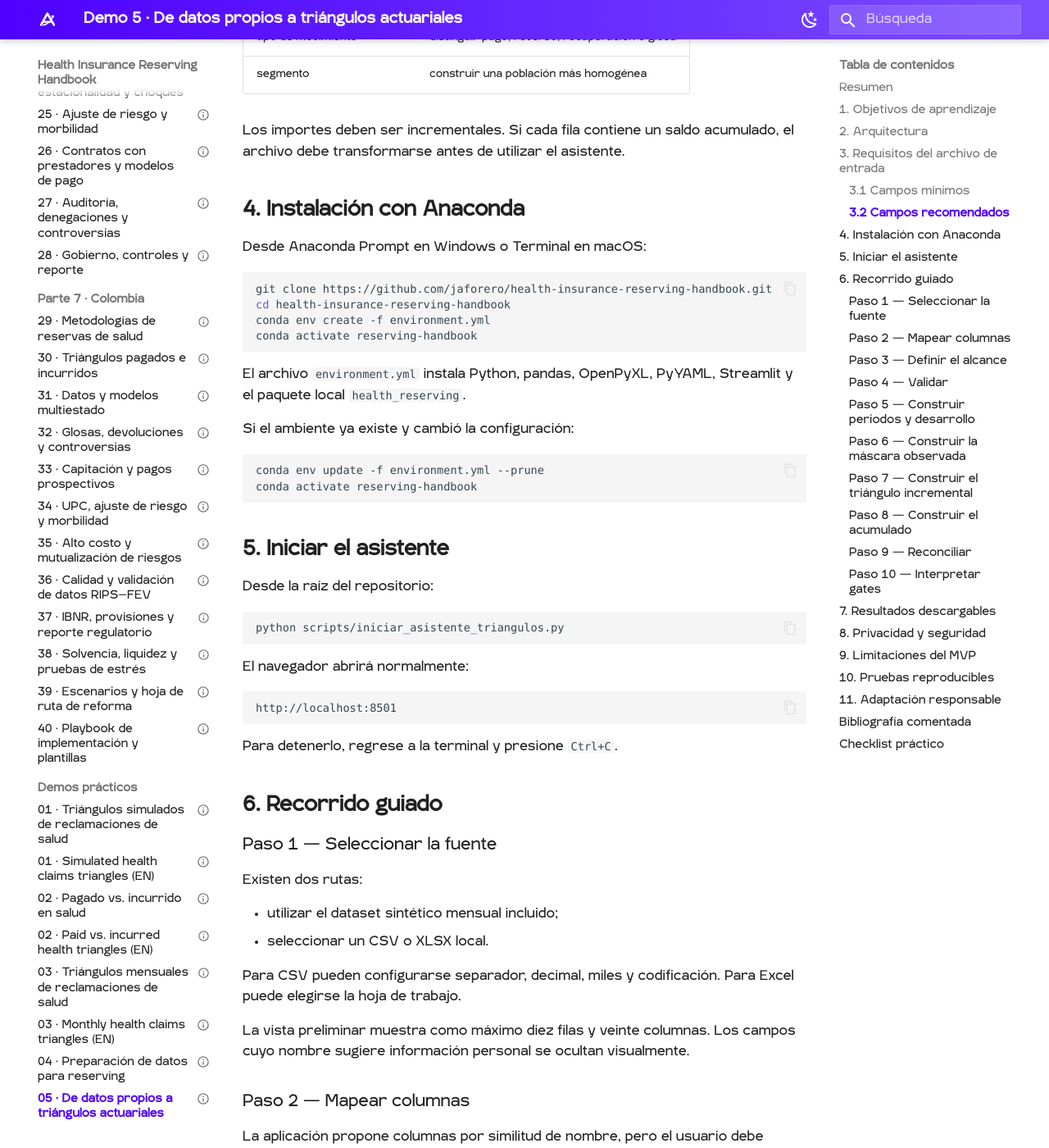
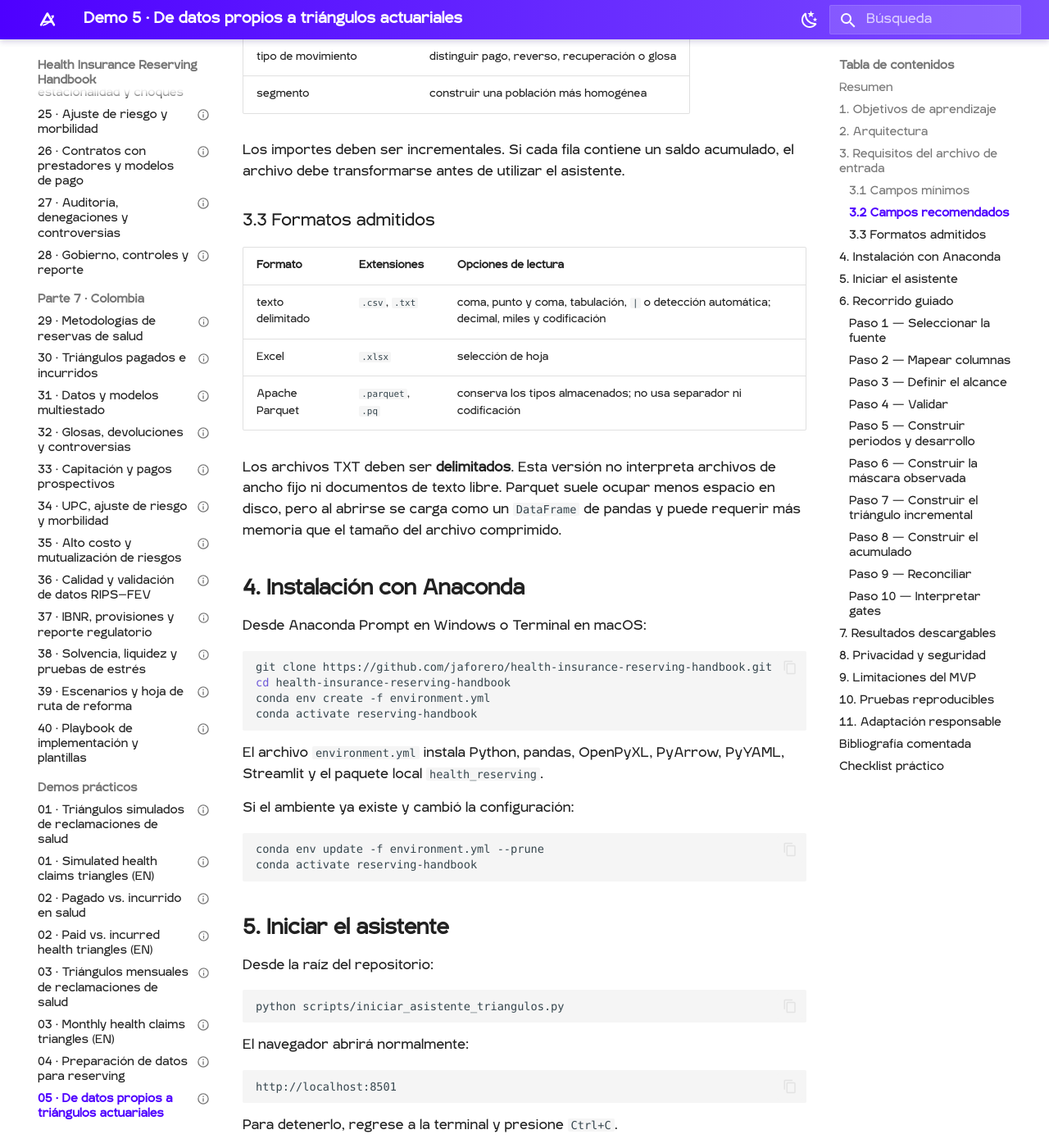
Before and after one commit to jaforero/health-insurance-reserving-handbook, an MkDocs documentation site: the page built from docs/examples/05-demo-datos-propios-triangulos-actuariales.md, in a window 1280 px wide and 1400 px high, scrolled down 2790 px. Shown: the whole window at 82% size. Built offline with MkDocs 1.6.1 and Material for MkDocs 9.7.7, drawn with Linux system fonts in a browser that asks for light colours; some of the changed text lies outside the part shown.

Commit message:
feat: add TXT and Parquet support to Demo 5

````diff
--- a/docs/examples/05-demo-datos-propios-triangulos-actuariales.md
+++ b/docs/examples/05-demo-datos-propios-triangulos-actuariales.md
@@ -1,11 +1,11 @@
 ---
 title: "Demo 5 · De datos propios a triángulos actuariales"
-description: "Asistente local en Streamlit para mapear, validar y transformar archivos CSV o Excel del usuario en triángulos incrementales y acumulados reproducibles."
+description: "Asistente local en Streamlit para mapear, validar y transformar archivos CSV, TXT delimitado, Excel o Parquet del usuario en triángulos incrementales y acumulados reproducibles."
 chapter: "demo-datos-propios-triangulos"
 part: "examples"
 language: "es"
 status: "draft"
-version: "0.1.0"
+version: "0.1.1"
 last_updated: "2026-07-15"
 tags:
   - demo
@@ -30,8 +30,9 @@ related_chapters:
 ## Resumen
 
 Este demo convierte el contenido conceptual de los demos 3 y 4 en un asistente local para
-principiantes. El usuario selecciona un archivo CSV o Excel, mapea sus columnas, confirma las
-definiciones de negocio y construye triángulos incrementales y acumulados sin modificar código.
+principiantes. El usuario selecciona un archivo CSV, TXT delimitado, Excel o Parquet, mapea sus
+columnas, confirma las definiciones de negocio y construye triángulos incrementales y acumulados
+sin modificar código.
 
 El flujo se ejecuta en el ambiente de Anaconda y abre una interfaz de Streamlit en
 `http://localhost:8501`. El archivo fuente no se envía a GitHub ni se guarda automáticamente
@@ -64,7 +65,7 @@ Al finalizar el ejercicio, el usuario podrá:
 
 ```mermaid
 flowchart TD
-    A["Archivo CSV o XLSX"] --> B["Interfaz local Streamlit"]
+    A["CSV, TXT, XLSX o Parquet"] --> B["Interfaz local Streamlit"]
     B --> C["Mapeo y validación"]
     C --> D["Núcleo health_reserving"]
     D --> E["Triángulos y gates"]
@@ -79,7 +80,7 @@ apps/triangle_workshop.py
 
 src/health_reserving/
     config.py       Configuración reproducible.
-    ingestion.py    Lectura local de CSV y XLSX.
+    ingestion.py    Lectura local de texto delimitado, XLSX y Parquet.
     validation.py   Mapeo y controles no compensatorios.
     triangles.py    Construcción, máscara y reconciliación.
     export.py       Paquete ZIP generado en memoria.
@@ -112,6 +113,18 @@ lotes o una prueba automatizada.
 Los importes deben ser incrementales. Si cada fila contiene un saldo acumulado, el archivo debe
 transformarse antes de utilizar el asistente.
 
+### 3.3 Formatos admitidos
+
+| Formato | Extensiones | Opciones de lectura |
+|---|---|---|
+| texto delimitado | `.csv`, `.txt` | coma, punto y coma, tabulación, `|` o detección automática; decimal, miles y codificación |
+| Excel | `.xlsx` | selección de hoja |
+| Apache Parquet | `.parquet`, `.pq` | conserva los tipos almacenados; no usa separador ni codificación |
+
+Los archivos TXT deben ser **delimitados**. Esta versión no interpreta archivos de ancho fijo ni
+documentos de texto libre. Parquet suele ocupar menos espacio en disco, pero al abrirse se carga
+como un `DataFrame` de pandas y puede requerir más memoria que el tamaño del archivo comprimido.
+
 ## 4. Instalación con Anaconda
 
 Desde Anaconda Prompt en Windows o Terminal en macOS:
@@ -123,8 +136,8 @@ conda env create -f environment.yml
 conda activate reserving-handbook
 ```
 
-El archivo `environment.yml` instala Python, pandas, OpenPyXL, PyYAML, Streamlit y el paquete local
-`health_reserving`.
+El archivo `environment.yml` instala Python, pandas, OpenPyXL, PyArrow, PyYAML, Streamlit y el
+paquete local `health_reserving`.
 
 Si el ambiente ya existe y cambió la configuración:
 
@@ -156,10 +169,10 @@ Para detenerlo, regrese a la terminal y presione `Ctrl+C`.
 Existen dos rutas:
 
 - utilizar el dataset sintético mensual incluido;
-- seleccionar un CSV o XLSX local.
+- seleccionar un CSV, TXT delimitado, XLSX o Parquet local.
 
-Para CSV pueden configurarse separador, decimal, miles y codificación. Para Excel puede elegirse
-la hoja de trabajo.
+Para CSV y TXT pueden configurarse separador, decimal, miles y codificación. Para Excel puede
+elegirse la hoja de trabajo. Parquet conserva su esquema y no necesita opciones de texto ni hoja.
 
 La vista preliminar muestra como máximo diez filas y veinte columnas. Los campos cuyo nombre
 sugiere información personal se ocultan visualmente.
@@ -337,7 +350,7 @@ del repositorio. Aun así, el usuario es responsable de:
 La primera versión:
 
 - procesa un archivo por ejecución;
-- soporta CSV y XLSX;
+- soporta CSV, TXT delimitado, XLSX y Parquet;
 - utiliza pandas y mantiene el archivo cargado en memoria;
 - permite un filtro de segmento por ejecución;
 - asume que la medida mapeada es incremental;
@@ -346,8 +359,9 @@ La primera versión:
 - no estima ultimate ni IBNR;
 - no sustituye conciliación contable independiente.
 
-El cargador visual está configurado para un máximo de 200 MB. Archivos mayores o procesos con
-millones de filas pueden requerir una futura implementación con DuckDB, Polars o lectura por lotes.
+El cargador visual está configurado para un máximo de 200 MB. El tamaño comprimido de un Parquet
+no representa su consumo final en memoria. Archivos mayores o procesos con millones de filas
+pueden requerir una futura implementación con DuckDB, Polars o lectura por lotes.
 
 ## 10. Pruebas reproducibles
 
@@ -366,7 +380,8 @@ Las pruebas del MVP verifican:
 - bloqueo de duplicados;
 - confirmaciones semánticas no compensatorias;
 - segmentación;
-- lectura en memoria;
+- lectura en memoria de CSV y TXT delimitado;
+- conservación de tipos al leer Parquet;
 - privacidad del paquete exportado;
 - compatibilidad con las regresiones del Demo 3.
 
--- a/environment.yml
+++ b/environment.yml
@@ -7,6 +7,7 @@ dependencies:
   - setuptools>=68
   - pandas>=2.1,<3.0
   - openpyxl>=3.1,<4.0
+  - pyarrow>=15,<25
   - pyyaml>=6.0,<7.0
   - pip:
       - streamlit>=1.59,<2.0
--- a/requirements-app.txt
+++ b/requirements-app.txt
@@ -1,4 +1,5 @@
 pandas>=2.1,<3.0
 openpyxl>=3.1,<4.0
+pyarrow>=15,<25
 PyYAML>=6.0,<7.0
 streamlit>=1.59,<2.0
--- a/src/health_reserving/__init__.py
+++ b/src/health_reserving/__init__.py
@@ -25,4 +25,4 @@ __all__ = [
     "read_tabular_file",
 ]
 
-__version__ = "0.1.0"
+__version__ = "0.1.1"
````
Also changed, not shown: CHANGELOG.md (+3 -1 lines), PROJECT-HANDOFF.md (+2 -2 lines), README.md (+3 -3 lines), docs/index.md (+3 -2 lines), 4 other files.
